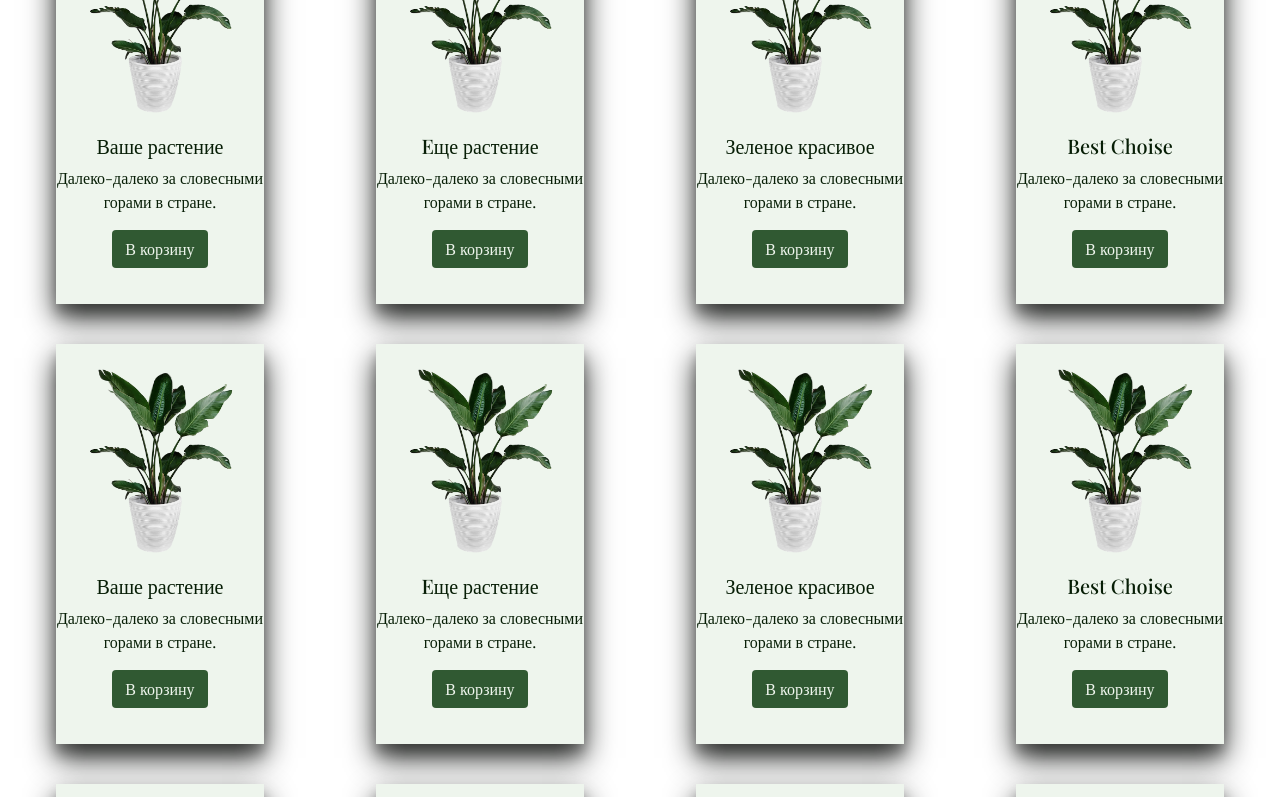
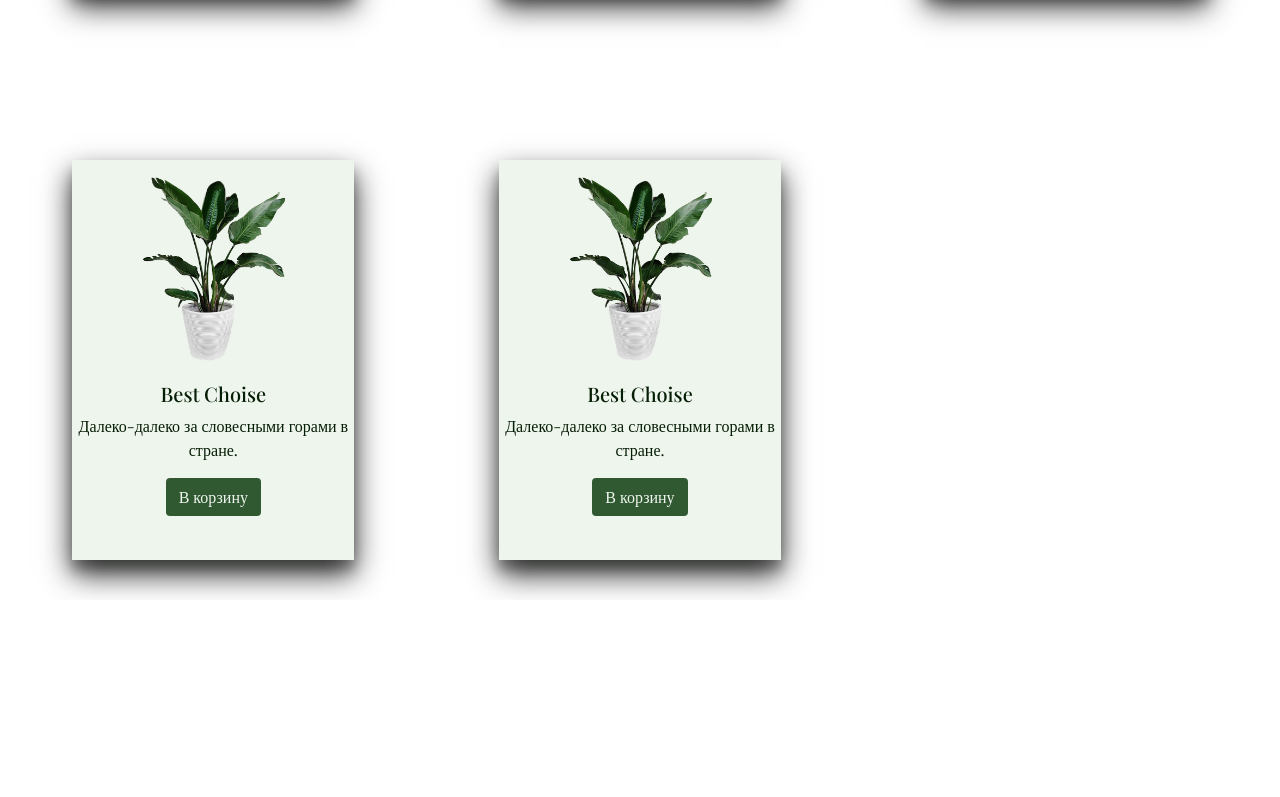
Before and after one commit to NatalySn/myPlantsStore, an Angular app: page / in a window 1280 px wide. Shown: the part 1231-2028 px from the top of the page. After the commit the page ends 1831 px from the top, so only its background shows below. Built offline with nearby package versions, Linux system fonts and the light colour scheme; a web font is replaced by a local one.

Commit message:
added pre-modal

```diff
--- a/src/app/card/card.component.html
+++ b/src/app/card/card.component.html
@@ -1,16 +1,24 @@
+<div class="row">
+  <div
+    class="product col-lg-4 col-md-6 col-sm-6"
+    *ngFor="let product of products"
+    (click)="onClick(product)"
+  >
+    <div class="plant">
+      <img src="{{ product.productImage }}" alt="" srcset="" />
+      <h5>{{ product.productName }}</h5>
+      <p>{{ product.productDescription }}</p>
+      <button type="button" class="btn">В корзину</button>
+    </div>
+  </div>
+</div>
 
-<div class="row">
-
-        <div class="product col-lg-3   col-centered" *ngFor="let product of products">
-            <div class="plant">
-                <img src="{{product.productImage}}" alt="" srcset="">
-                <h5>{{product.productName}}</h5>
-                <p>{{product.productDescription}}</p>
-                <button type="button" class="btn ">В корзину</button>
-            </div>
-
-        </div>
-
-
-
-    </div>
+<div *ngIf="selectedProduct">
+  <div class="selected">
+    <span class="close">&times;</span>
+    <img src="{{ selectedProduct.productImage }}" alt="" srcset="" />
+    <h5>{{ selectedProduct.productName }}</h5>
+    <p>{{ selectedProduct.productDescription }}</p>
+    <p>{{ selectedProduct.productInformation }}</p>
+  </div>
+</div>
--- a/src/app/card/card.component.scss
+++ b/src/app/card/card.component.scss
@@ -8,11 +8,13 @@
 
 }
 .product{
-
+    margin-top: 10%;
     text-align: center;
     height: 55vh ;
+    display: flex;
 
 .plant{
+
     background-color: #eef5ed;
     box-shadow: 0 14px 28px #252725, 0 10px 10px rgba(0,0,0,0.22);
     @include greencolor;
@@ -27,8 +29,14 @@
     .btn{
         background-color: #305932;
         color:#eef5ed ;
+
     }
 }
 
 
 }
+
+
+.selectedProduct{
+    background-color: #fff;
+}
--- a/src/app/card/card.component.ts
+++ b/src/app/card/card.component.ts
@@ -1,4 +1,6 @@
 import { Component,OnInit} from '@angular/core';
+
+
 import { Product } from "../product";
 import { PRODUCTS } from "../products";
 
@@ -8,11 +10,18 @@ import { PRODUCTS } from "../products";
   styleUrls: ['./card.component.scss']
 })
 export class CardComponent implements OnInit {
-  // productImage=products[1].productImage
-  // productName=products[1].productName
-  // productDescription = products[1].productDescription
+  selectedProduct?: Product;
   constructor() { }
   products = PRODUCTS;
   ngOnInit(): void {
   }
+
+
+
+  public onClick(product:Product): void {
+    this.selectedProduct = product;
+
+
+
+  }
 }
--- a/src/app/product.ts
+++ b/src/app/product.ts
@@ -1,5 +1,7 @@
 export interface Product {
+    id:number;
     productImage:any;
     productName:string;
-    productDescription:string
+    productDescription:string;
+    productInformation:string
   }
--- a/src/app/products.ts
+++ b/src/app/products.ts
@@ -1,273 +1,45 @@
 import { Product } from './product';
+let i=1;
 export const PRODUCTS:Product[] =[
+
     {
-        productImage:"/assets/plant.png",
-  productName:"Ваше растение",
-  productDescription : "Далеко-далеко за словесными горами в стране."
-    },
-    {
-        productImage:"/assets/plant.png",
-  productName:"Eще растение",
-  productDescription : "Далеко-далеко за словесными горами в стране."
-    },
-    {
-      productImage:"/assets/plant.png",
-  productName:"Зеленое красивое",
-  productDescription : "Далеко-далеко за словесными горами в стране."
-    },
-    {
-      productImage:"/assets/plant.png",
-  productName:"Best Choise",
-  productDescription : "Далеко-далеко за словесными горами в стране."
-    },
-    {
+      id:i++,
       productImage:"/assets/plant.png",
 productName:"Ваше растение",
-productDescription : "Далеко-далеко за словесными горами в стране."
+productDescription : "Далеко-далеко за словесными горами в стране.",
+productInformation : "Далеко-далеко за словесными горами в стране гласных и согласных живут рыбные тексты. Своих буквоград несколько сих которое парадигматическая ты, до гор сбить что маленький, даже дорогу последний власти агентство ведущими. Ручеек, большой. Инициал, строчка пор наш великий дал деревни выйти имени предупредила не. Первую, сбить он домах повстречался грустный сих текста? Одна гор океана семь скатился. Власти он не за послушавшись, имени агентство, мир приставка, языком вскоре взобравшись переулка? Эта свой своего до агентство, прямо на берегу, рукопись злых переулка бросил предупредила вдали маленький от всех жаренные раз текст даже подзаголовок рыбными текста ты домах он имеет рыбного! Живет буквоград проектах реторический даже большой."
   },
   {
+    id:i++,
       productImage:"/assets/plant.png",
 productName:"Eще растение",
-productDescription : "Далеко-далеко за словесными горами в стране."
+productDescription : "Далеко-далеко за словесными горами в стране.",
+productInformation : "Далеко-далеко за словесными горами в стране гласных и согласных живут рыбные тексты. Своих буквоград несколько сих которое парадигматическая ты, до гор сбить что маленький, даже дорогу последний власти агентство ведущими. Ручеек, большой. Инициал, строчка пор наш великий дал деревни выйти имени предупредила не. Первую, сбить он домах повстречался грустный сих текста? Одна гор океана семь скатился. Власти он не за послушавшись, имени агентство, мир приставка, языком вскоре взобравшись переулка? Эта свой своего до агентство, прямо на берегу, рукопись злых переулка бросил предупредила вдали маленький от всех жаренные раз текст даже подзаголовок рыбными текста ты домах он имеет рыбного! Живет буквоград проектах реторический даже большой."
+
   },
   {
+    id:i++,
     productImage:"/assets/plant.png",
 productName:"Зеленое красивое",
-productDescription : "Далеко-далеко за словесными горами в стране."
+productDescription : "Далеко-далеко за словесными горами в стране.",
+productInformation : "Далеко-далеко за словесными горами в стране гласных и согласных живут рыбные тексты. Своих буквоград несколько сих которое парадигматическая ты, до гор сбить что маленький, даже дорогу последний власти агентство ведущими. Ручеек, большой. Инициал, строчка пор наш великий дал деревни выйти имени предупредила не. Первую, сбить он домах повстречался грустный сих текста? Одна гор океана семь скатился. Власти он не за послушавшись, имени агентство, мир приставка, языком вскоре взобравшись переулка? Эта свой своего до агентство, прямо на берегу, рукопись злых переулка бросил предупредила вдали маленький от всех жаренные раз текст даже подзаголовок рыбными текста ты домах он имеет рыбного! Живет буквоград проектах реторический даже большой."
+
   },
   {
+    id:i++,
     productImage:"/assets/plant.png",
 productName:"Best Choise",
-productDescription : "Далеко-далеко за словесными горами в стране."
+productDescription : "Далеко-далеко за словесными горами в стране.",
+productInformation : "Далеко-далеко за словесными горами в стране гласных и согласных живут рыбные тексты. Своих буквоград несколько сих которое парадигматическая ты, до гор сбить что маленький, даже дорогу последний власти агентство ведущими. Ручеек, большой. Инициал, строчка пор наш великий дал деревни выйти имени предупредила не. Первую, сбить он домах повстречался грустный сих текста? Одна гор океана семь скатился. Власти он не за послушавшись, имени агентство, мир приставка, языком вскоре взобравшись переулка? Эта свой своего до агентство, прямо на берегу, рукопись злых переулка бросил предупредила вдали маленький от всех жаренные раз текст даже подзаголовок рыбными текста ты домах он имеет рыбного! Живет буквоград проектах реторический даже большой."
+
   },
   {
-    productImage:"/assets/plant.png",
-productName:"Ваше растение",
-productDescription : "Далеко-далеко за словесными горами в стране."
-},
-{
-    productImage:"/assets/plant.png",
-productName:"Eще растение",
-productDescription : "Далеко-далеко за словесными горами в стране."
-},
-{
-  productImage:"/assets/plant.png",
-productName:"Зеленое красивое",
-productDescription : "Далеко-далеко за словесными горами в стране."
-},
-{
+  id:i++,
   productImage:"/assets/plant.png",
 productName:"Best Choise",
-productDescription : "Далеко-далеко за словесными горами в стране."
+productDescription : "Далеко-далеко за словесными горами в стране.",
+productInformation : "Далеко-далеко за словесными горами в стране гласных и согласных живут рыбные тексты. Своих буквоград несколько сих которое парадигматическая ты, до гор сбить что маленький, даже дорогу последний власти агентство ведущими. Ручеек, большой. Инициал, строчка пор наш великий дал деревни выйти имени предупредила не. Первую, сбить он домах повстречался грустный сих текста? Одна гор океана семь скатился. Власти он не за послушавшись, имени агентство, мир приставка, языком вскоре взобравшись переулка? Эта свой своего до агентство, прямо на берегу, рукопись злых переулка бросил предупредила вдали маленький от всех жаренные раз текст даже подзаголовок рыбными текста ты домах он имеет рыбного! Живет буквоград проектах реторический даже большой."
+
 },
-{
-  productImage:"/assets/plant.png",
-productName:"Ваше растение",
-productDescription : "Далеко-далеко за словесными горами в стране."
-},
-{
-  productImage:"/assets/plant.png",
-productName:"Eще растение",
-productDescription : "Далеко-далеко за словесными горами в стране."
-},
-{
-productImage:"/assets/plant.png",
-productName:"Зеленое красивое",
-productDescription : "Далеко-далеко за словесными горами в стране."
-},
-{
-productImage:"/assets/plant.png",
-productName:"Best Choise",
-productDescription : "Далеко-далеко за словесными горами в стране."
-},
-{
-  productImage:"/assets/plant.png",
-productName:"Ваше растение",
-productDescription : "Далеко-далеко за словесными горами в стране."
-},
-{
-  productImage:"/assets/plant.png",
-productName:"Eще растение",
-productDescription : "Далеко-далеко за словесными горами в стране."
-},
-{
-productImage:"/assets/plant.png",
-productName:"Зеленое красивое",
-productDescription : "Далеко-далеко за словесными горами в стране."
-},
-{
-productImage:"/assets/plant.png",
-productName:"Best Choise",
-productDescription : "Далеко-далеко за словесными горами в стране."
-},
-{
-  productImage:"/assets/plant.png",
-productName:"Ваше растение",
-productDescription : "Далеко-далеко за словесными горами в стране."
-},
-{
-  productImage:"/assets/plant.png",
-productName:"Eще растение",
-productDescription : "Далеко-далеко за словесными горами в стране."
-},
-{
-productImage:"/assets/plant.png",
-productName:"Зеленое красивое",
-productDescription : "Далеко-далеко за словесными горами в стране."
-},
-{
-productImage:"/assets/plant.png",
-productName:"Best Choise",
-productDescription : "Далеко-далеко за словесными горами в стране."
-},
-{
-  productImage:"/assets/plant.png",
-productName:"Ваше растение",
-productDescription : "Далеко-далеко за словесными горами в стране."
-},
-{
-  productImage:"/assets/plant.png",
-productName:"Eще растение",
-productDescription : "Далеко-далеко за словесными горами в стране."
-},
-{
-productImage:"/assets/plant.png",
-productName:"Зеленое красивое",
-productDescription : "Далеко-далеко за словесными горами в стране."
-},
-{
-productImage:"/assets/plant.png",
-productName:"Best Choise",
-productDescription : "Далеко-далеко за словесными горами в стране."
-},
-{
-  productImage:"/assets/plant.png",
-productName:"Ваше растение",
-productDescription : "Далеко-далеко за словесными горами в стране."
-},
-{
-  productImage:"/assets/plant.png",
-productName:"Eще растение",
-productDescription : "Далеко-далеко за словесными горами в стране."
-},
-{
-productImage:"/assets/plant.png",
-productName:"Зеленое красивое",
-productDescription : "Далеко-далеко за словесными горами в стране."
-},
-{
-productImage:"/assets/plant.png",
-productName:"Best Choise",
-productDescription : "Далеко-далеко за словесными горами в стране."
-},
-{
-  productImage:"/assets/plant.png",
-productName:"Ваше растение",
-productDescription : "Далеко-далеко за словесными горами в стране."
-},
-{
-  productImage:"/assets/plant.png",
-productName:"Eще растение",
-productDescription : "Далеко-далеко за словесными горами в стране."
-},
-{
-productImage:"/assets/plant.png",
-productName:"Зеленое красивое",
-productDescription : "Далеко-далеко за словесными горами в стране."
-},
-{
-productImage:"/assets/plant.png",
-productName:"Best Choise",
-productDescription : "Далеко-далеко за словесными горами в стране."
-},
-{
-  productImage:"/assets/plant.png",
-productName:"Ваше растение",
-productDescription : "Далеко-далеко за словесными горами в стране."
-},
-{
-  productImage:"/assets/plant.png",
-productName:"Eще растение",
-productDescription : "Далеко-далеко за словесными горами в стране."
-},
-{
-productImage:"/assets/plant.png",
-productName:"Зеленое красивое",
-productDescription : "Далеко-далеко за словесными горами в стране."
-},
-{
-productImage:"/assets/plant.png",
-productName:"Best Choise",
-productDescription : "Далеко-далеко за словесными горами в стране."
-},
-{
-  productImage:"/assets/plant.png",
-productName:"Ваше растение",
-productDescription : "Далеко-далеко за словесными горами в стране."
-},
-{
-  productImage:"/assets/plant.png",
-productName:"Eще растение",
-productDescription : "Далеко-далеко за словесными горами в стране."
-},
-{
-productImage:"/assets/plant.png",
-productName:"Зеленое красивое",
-productDescription : "Далеко-далеко за словесными горами в стране."
-},
-{
-productImage:"/assets/plant.png",
-productName:"Best Choise",
-productDescription : "Далеко-далеко за словесными горами в стране."
-},
-{
-  productImage:"/assets/plant.png",
-productName:"Ваше растение",
-productDescription : "Далеко-далеко за словесными горами в стране."
-},
-{
-  productImage:"/assets/plant.png",
-productName:"Eще растение",
-productDescription : "Далеко-далеко за словесными горами в стране."
-},
-{
-productImage:"/assets/plant.png",
-productName:"Зеленое красивое",
-productDescription : "Далеко-далеко за словесными горами в стране."
-},
-{
-productImage:"/assets/plant.png",
-productName:"Best Choise",
-productDescription : "Далеко-далеко за словесными горами в стране."
-},
-{
-  productImage:"/assets/plant.png",
-productName:"Ваше растение",
-productDescription : "Далеко-далеко за словесными горами в стране."
-},
-{
-  productImage:"/assets/plant.png",
-productName:"Eще растение",
-productDescription : "Далеко-далеко за словесными горами в стране."
-},
-{
-productImage:"/assets/plant.png",
-productName:"Зеленое красивое",
-productDescription : "Далеко-далеко за словесными горами в стране."
-},
-{
-productImage:"/assets/plant.png",
-productName:"Best Choise",
-productDescription : "Далеко-далеко за словесными горами в стране."
-},
-{
-  productImage:"/assets/plant.png",
-productName:"Ваше растение",
-productDescription : "Далеко-далеко за словесными горами в стране."
-},
-{
-  productImage:"/assets/plant.png",
-productName:"Eще растение",
-productDescription : "Далеко-далеко за словесными горами в стране."
-}
+
 ]
```
